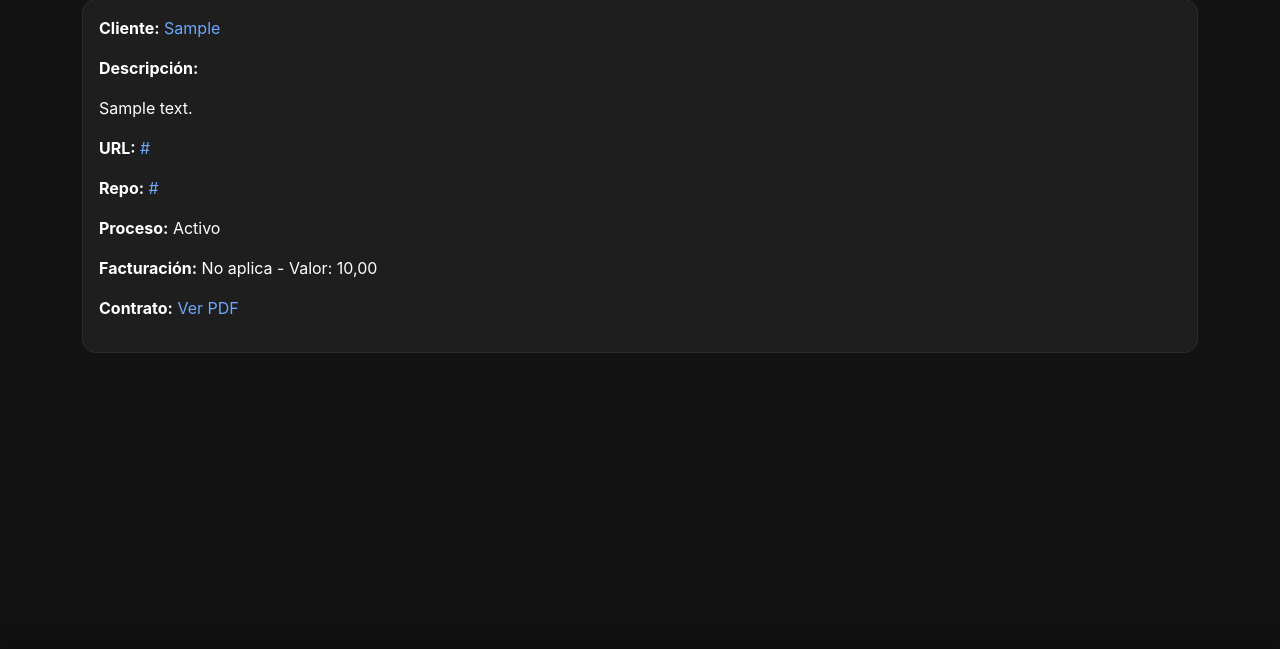
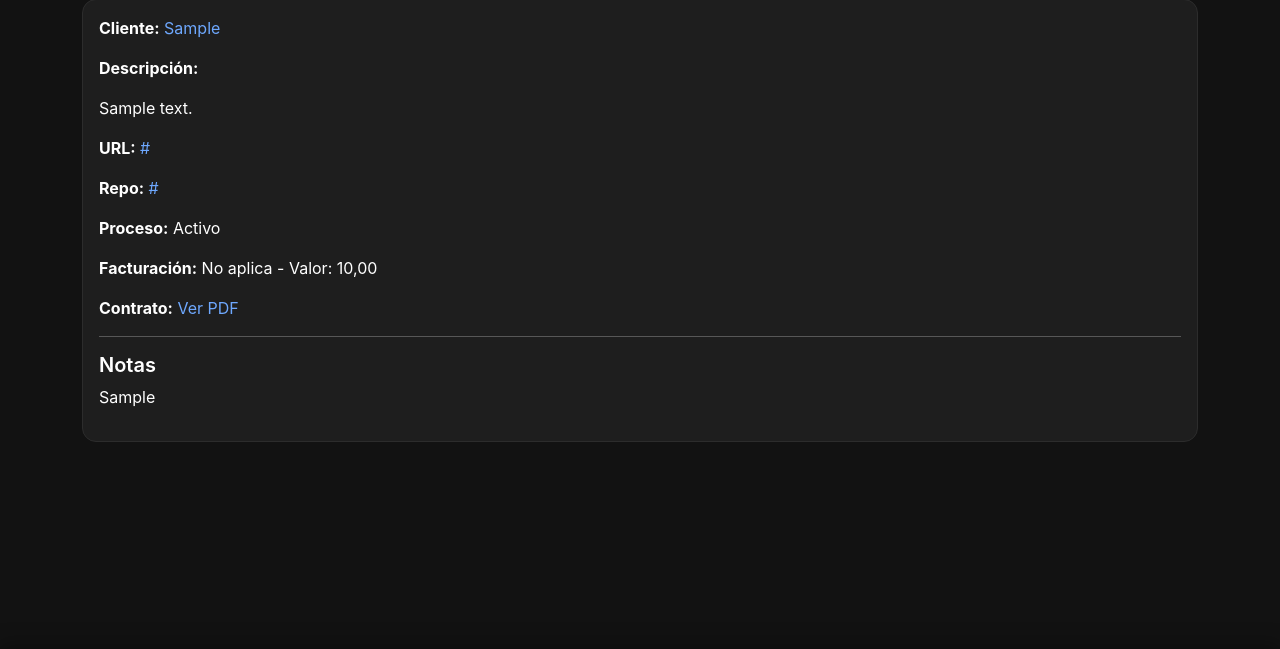
Before and after one commit to camilomurielph/crm, a Django app: page /proyectos/1/ in a window 1280 px wide. Shown: the part 79-728 px from the top of the page. Run offline with Django 4.2, Linux system fonts and the light colour scheme; a user stored in the database is signed in; tables that the repository leaves empty hold one stand-in row (values such as "Sample post"); some libraries are stand-ins or nearby versions.

Commit message:
Update detalle.html

```diff
--- a/core/templates/proyectos/detalle.html
+++ b/core/templates/proyectos/detalle.html
@@ -42,6 +42,12 @@
                 <button type="submit" class="btn btn-sm btn-primary">Subir contrato</button>
             </form>
         {% endif %}
+
+        {% if proyecto.notas %}
+            <hr>
+            <h5>Notas</h5>
+            <div class="notas-box">{{ proyecto.notas|linebreaks }}</div>
+        {% endif %}
     </div>
 </div>
 {% endblock %}
```
